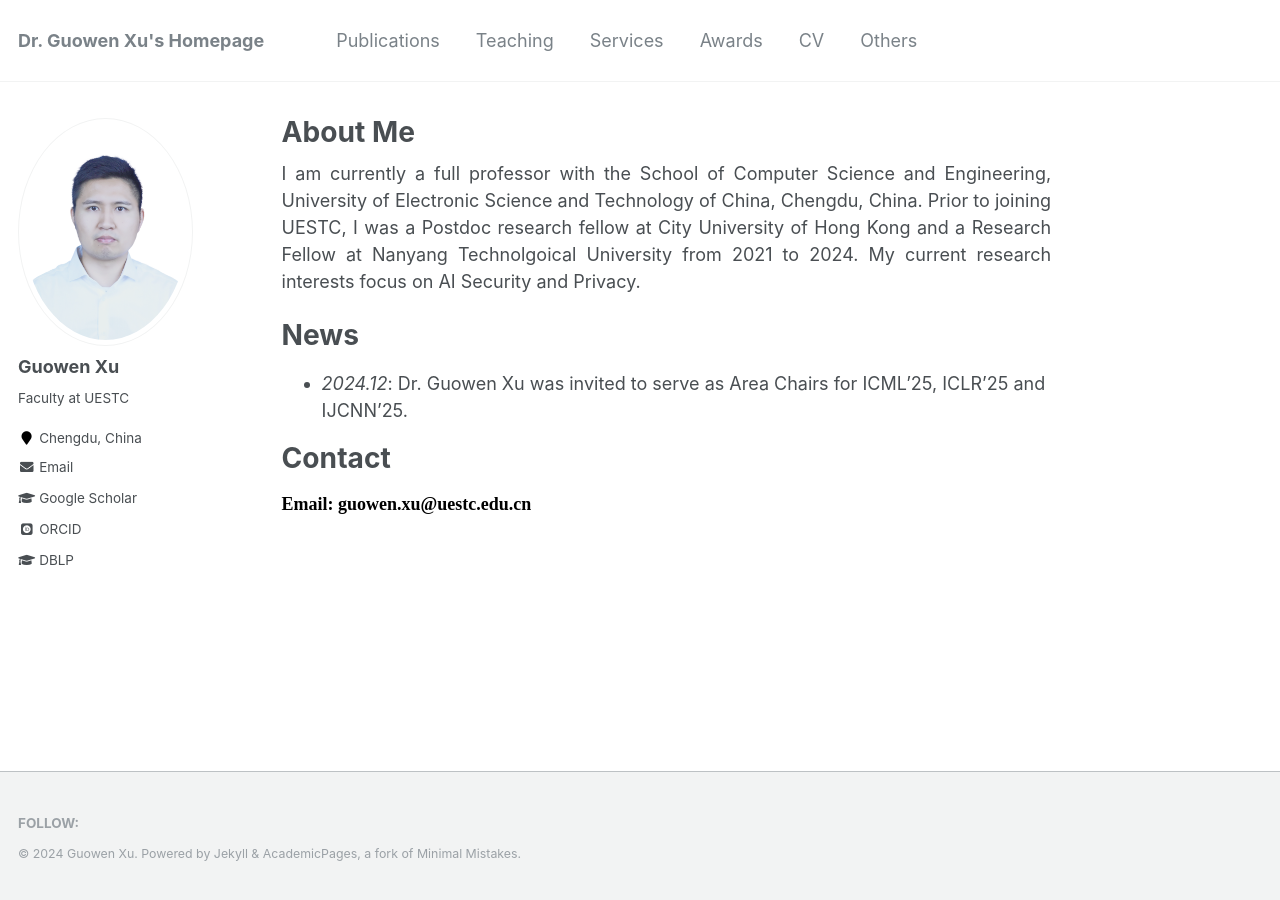
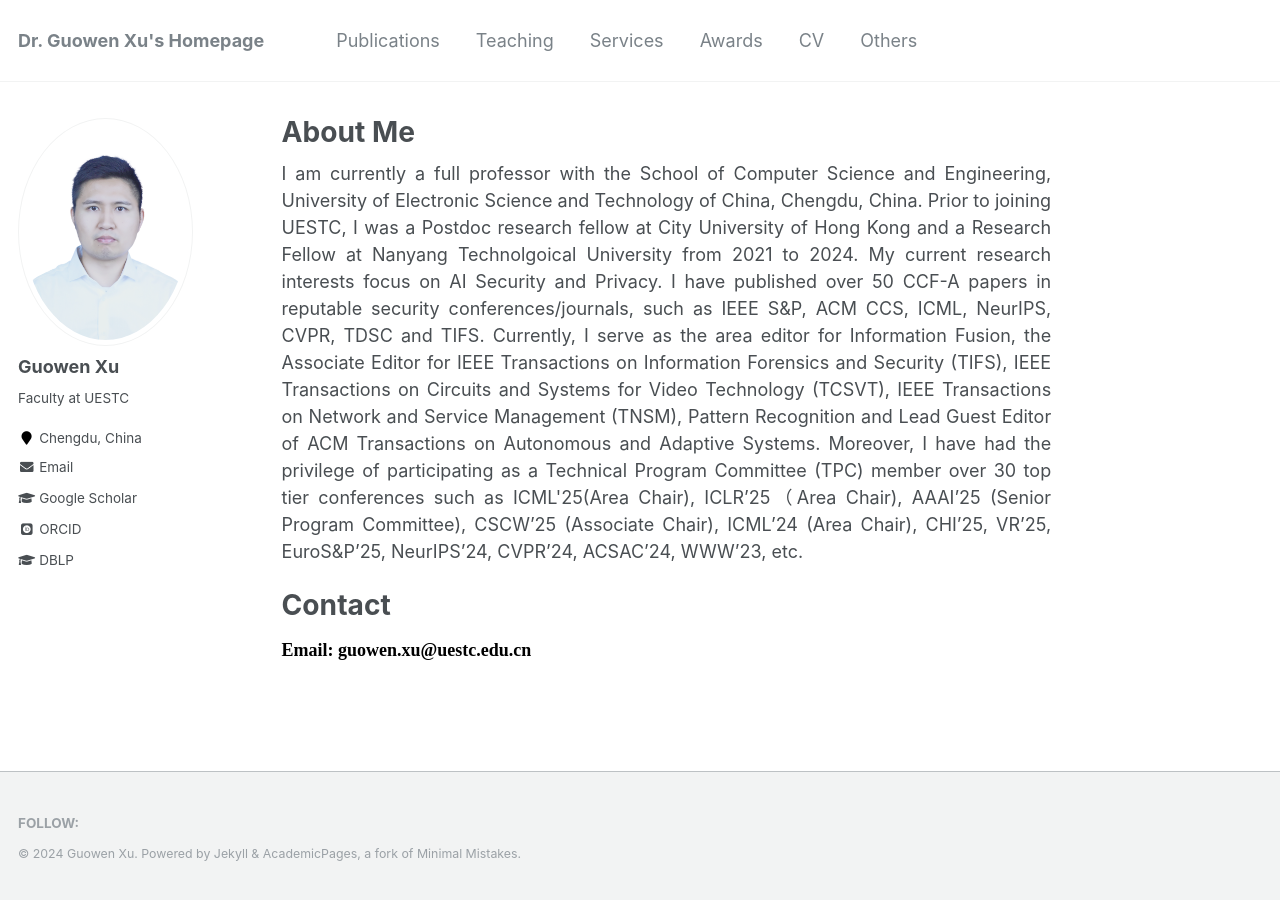
Before and after one commit to Guowen-xu/guowen-xu.github.io, a Jekyll site: the page built from _pages/about.md, in a window 1280 px wide. Built offline with Jekyll 4.4.1, drawn with Linux system fonts in a browser that asks for light colours; some web fonts are replaced.

Commit message:
Update about.md

```diff
--- a/_pages/about.md
+++ b/_pages/about.md
@@ -8,10 +8,19 @@ redirect_from:
   - /about.html
 ---
 
-<p align="justify"> I am currently a full professor with the School of Computer Science and Engineering, University of Electronic Science and Technology of China, Chengdu, China. Prior to joining UESTC, I was a Postdoc research fellow at City University of Hong Kong and a  Research  Fellow at Nanyang Technolgoical University from 2021 to 2024. My current research interests focus on  AI Security and Privacy.</p>
+<p align="justify"> I am currently a full professor with the School of Computer Science and Engineering, University of Electronic Science and Technology of China, Chengdu, China. Prior to joining UESTC, I was a Postdoc research fellow at City University of Hong Kong and a  Research  Fellow at Nanyang Technolgoical University from 2021 to 2024. My current research interests focus on  AI Security and Privacy.
 
-# News
-- *2024.12*: Dr. Guowen Xu was invited to serve as Area Chairs for ICML'25, ICLR'25 and IJCNN'25.
+I have published over 50 CCF-A papers
+in reputable security conferences/journals, such as IEEE S&P, ACM CCS, ICML, NeurIPS, CVPR, TDSC and TIFS.
+Currently, I serve as the area editor for Information Fusion, the Associate Editor for IEEE
+Transactions on Information Forensics and Security (TIFS), IEEE Transactions on Circuits and
+Systems for Video Technology (TCSVT), IEEE Transactions on Network and Service Management
+(TNSM), Pattern Recognition and Lead Guest Editor of ACM Transactions on Autonomous and
+Adaptive Systems. Moreover, I have had the privilege of participating as a Technical Program
+Committee (TPC) member over 30 top tier conferences such as ICML'25(Area Chair), ICLR’25（Area Chair), AAAI’25
+(Senior Program Committee), CSCW’25 (Associate Chair), ICML’24 (Area Chair), CHI’25, VR’25,
+EuroS&P’25, NeurIPS’24, CVPR’24, ACSAC’24, WWW’23, etc.</p>
+
 
 
 
```
